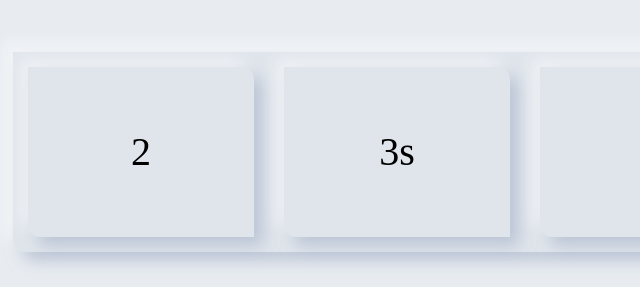
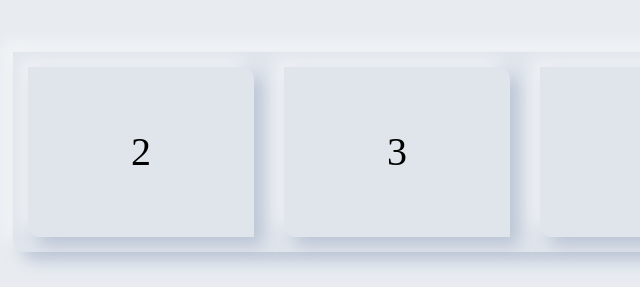
Before and after one commit to oNilian/Neomorphism-NetEnt, a website: page index.html in a window 1280 px wide. Shown: the part 131-418 px from the top of the page, 243-883 px from the left. Drawn offline with Linux system fonts and the light colour scheme.

Commit message:
finally this stuff w0rkz

```diff
--- a/index.html
+++ b/index.html
@@ -18,7 +18,7 @@
         <div class="wrapper">
             <div class="resultwrap">
                 <div class="result">2</div>
-                <div class="result">3s</div>
+                <div class="result">3</div>
                 <div class="result">2</div>
             </div>
             <button class="serverReq"> Gamble </button>
```
